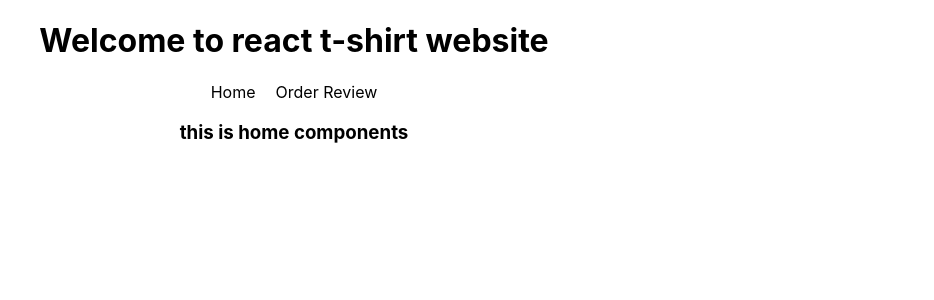
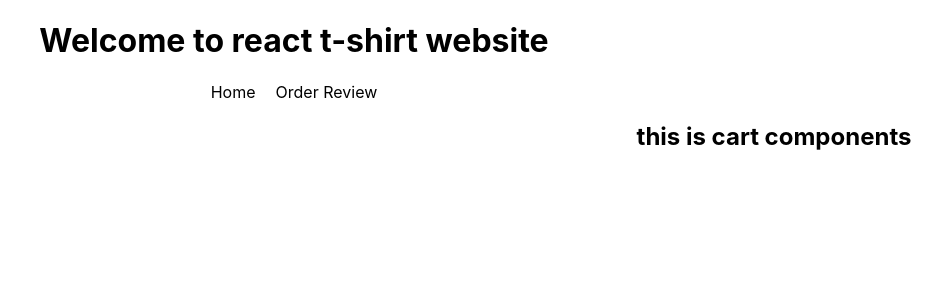
Before and after one commit to progmamun/react-tshirt-web, a React (Create React App) app: page / in a window 1280 px wide. Shown: the top 300 px of the page, without its empty margins (346-1280 px from the left). Built offline with nearby package versions, Linux system fonts and the light colour scheme.

Commit message:
custom-hook

```diff
--- /dev/null
+++ b/src/components/Cart/Cart.jsx
@@ -0,0 +1,12 @@
+import React from 'react';
+import './Cart.css';
+
+const Cart = () => {
+  return (
+    <div>
+      <h2>this is cart components</h2>
+    </div>
+  );
+};
+
+export default Cart;
--- a/src/components/Home/Home.css
+++ b/src/components/Home/Home.css
@@ -0,0 +1,4 @@
+.home-container {
+  display: grid;
+  grid-template-columns: 3fr 1fr;
+}
--- a/src/components/Home/Home.jsx
+++ b/src/components/Home/Home.jsx
@@ -1,9 +1,14 @@
 import React from 'react';
+import './Home.css';
+import Cart from '../Cart/Cart';
 
 const Home = () => {
   return (
-    <div>
-      <h3>this is home components</h3>
+    <div className="home-container">
+      <div className="tshirt-container"></div>
+      <div className="cart-container">
+        <Cart></Cart>
+      </div>
     </div>
   );
 };
```
Also changed, not shown: src/hooks/useTShirts.jsx (added, +13 -0 lines), src/components/Cart/Cart.css (added).
